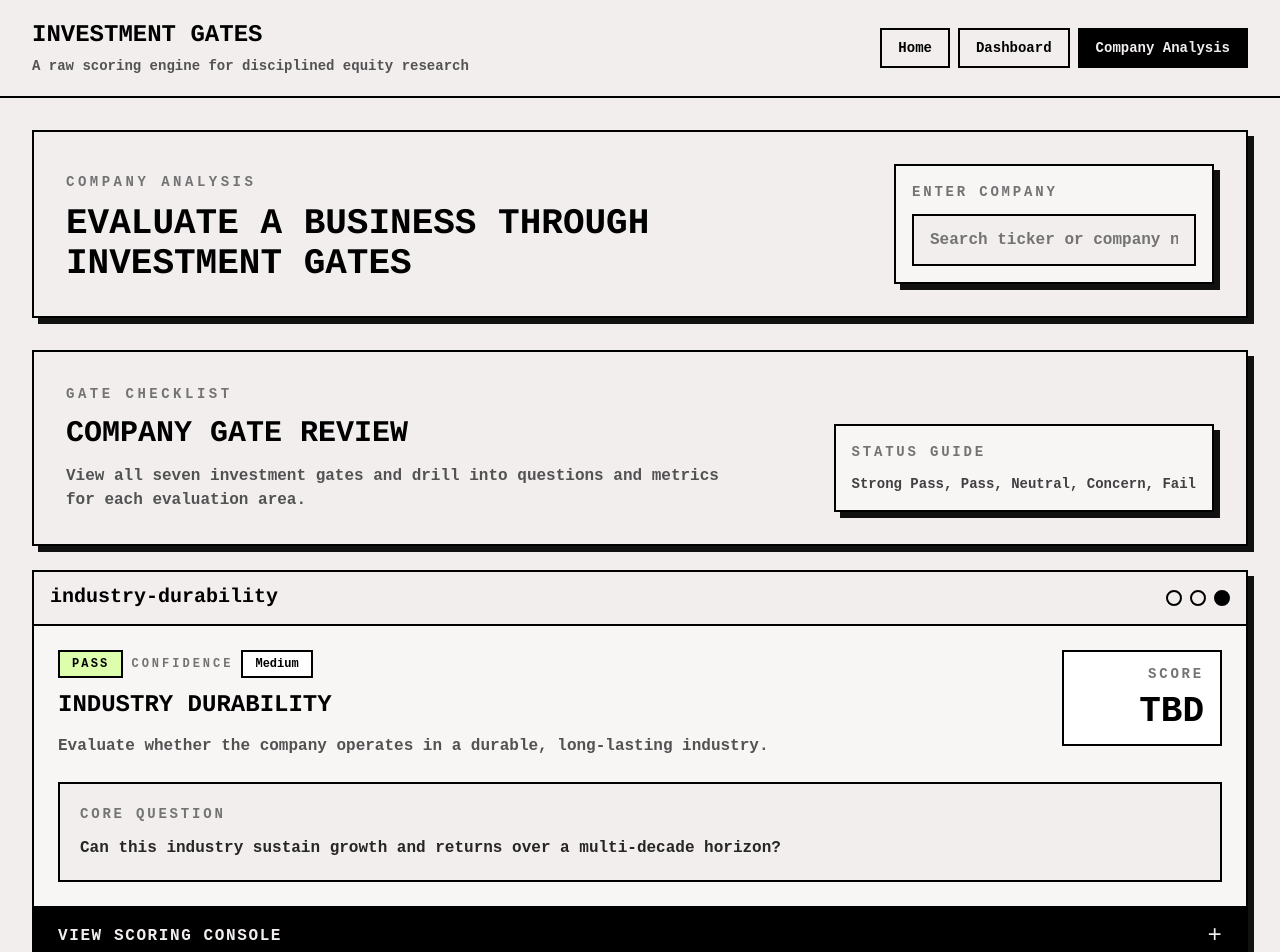
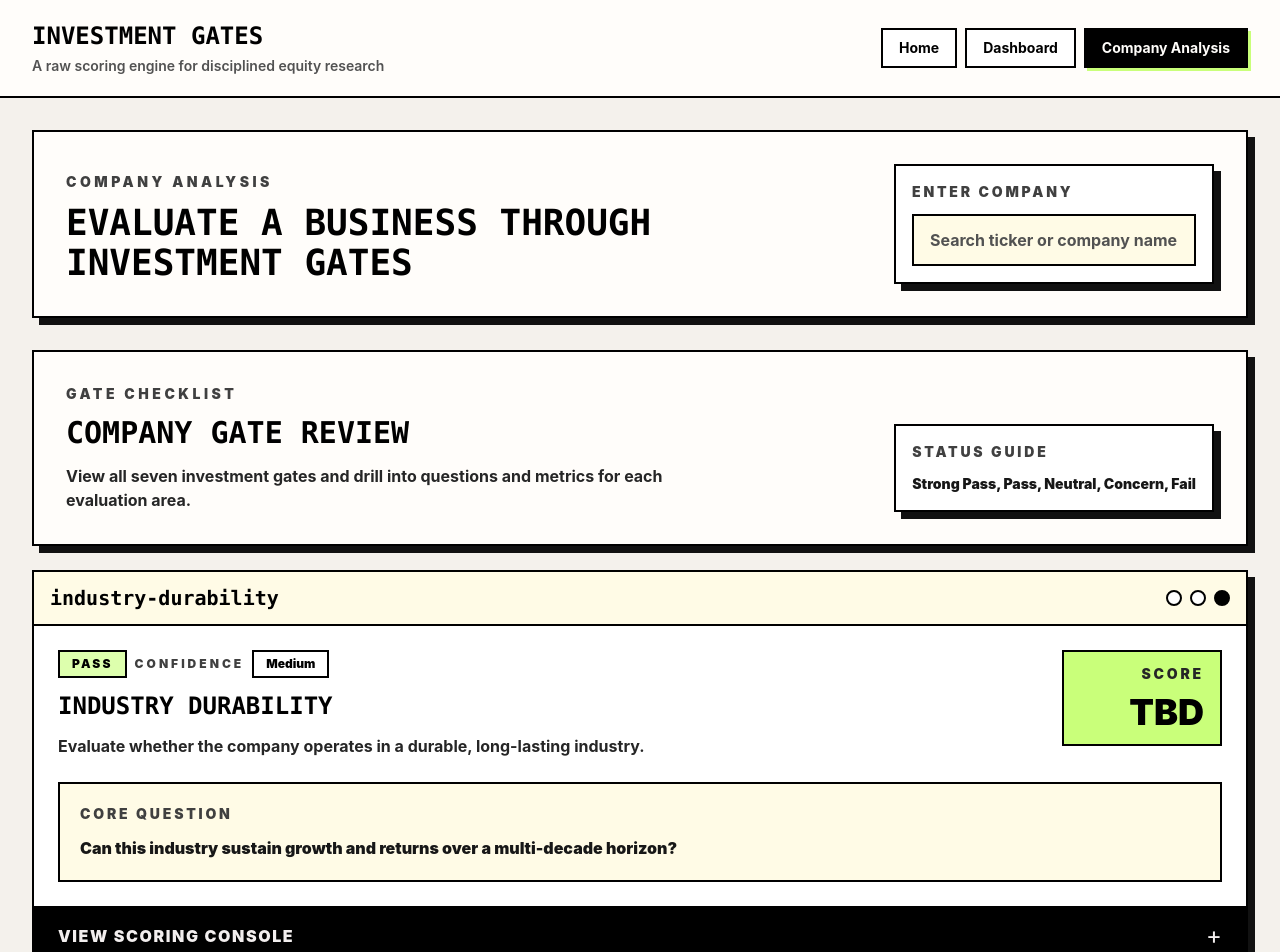
Before and after one commit to masontwist-spec/Financial-Annalysis-Assistant, a React (Vite) app: page /company in a window 1280 px wide. Shown: the top 952 px of the page. Built offline with nearby package versions, Linux system fonts and the light colour scheme.

Commit message:
Fixing Fonts

```diff
--- a/src/App.jsx
+++ b/src/App.jsx
@@ -6,7 +6,7 @@ import CompanyAnalysis from './pages/CompanyAnalysis'
 
 function App() {
   return (
-    <div className="min-h-screen bg-[#f2eeee] text-black">
+    <div className="min-h-screen bg-[#f4f1ec] text-black">
       <NavBar />
       <main className="mx-auto max-w-7xl px-4 py-8 sm:px-6 lg:px-8">
         <Routes>
--- a/src/components/GateCard.jsx
+++ b/src/components/GateCard.jsx
@@ -4,7 +4,7 @@ import { confidenceLevels, gateStatuses } from '../data/gates'
 const statusStyles = {
   'Strong Pass': 'bg-[#c9ff7a]',
   Pass: 'bg-[#ddffad]',
-  Neutral: 'bg-[#f8f5f5]',
+  Neutral: 'bg-white',
   Concern: 'bg-[#ffd35a]',
   Fail: 'bg-[#ff8a8a]',
 }
@@ -44,12 +44,12 @@ function GateCard({ gate, onChange }) {
   }
 
   return (
-    <div className="overflow-hidden border-2 border-black bg-[#f8f5f5] shadow-pixel">
-      <div className="flex items-center justify-between border-b-2 border-black bg-[#f2eeee] px-4 py-3">
+    <div className="overflow-hidden border-2 border-black bg-white shadow-pixel">
+      <div className="flex items-center justify-between border-b-2 border-black bg-[#fffbe6] px-4 py-3">
         <p className="pixel-title text-xl font-black lowercase">{gate.id}</p>
         <div className="flex gap-2">
-          <span className="h-4 w-4 rounded-full border-2 border-black bg-[#f2eeee]" />
-          <span className="h-4 w-4 rounded-full border-2 border-black bg-[#f2eeee]" />
+          <span className="h-4 w-4 rounded-full border-2 border-black bg-white" />
+          <span className="h-4 w-4 rounded-full border-2 border-black bg-white" />
           <span className="h-4 w-4 rounded-full border-2 border-black bg-black" />
         </div>
       </div>
@@ -60,22 +60,22 @@ function GateCard({ gate, onChange }) {
               <span className={`border-2 border-black px-3 py-1 text-xs font-black uppercase tracking-[0.18em] ${badgeClass}`}>
                 {gate.status}
               </span>
-              <span className="text-xs font-black uppercase tracking-[0.25em] text-neutral-500">Confidence</span>
+              <span className="text-xs font-black uppercase tracking-[0.25em] text-neutral-700">Confidence</span>
               <span className="border-2 border-black bg-white px-3 py-1 text-xs font-black">{confidenceLabel}</span>
             </div>
             <h2 className="pixel-title text-2xl font-black uppercase">{gate.title}</h2>
-            <p className="font-semibold text-neutral-600">{gate.shortDescription}</p>
+            <p className="font-bold text-neutral-800">{gate.shortDescription}</p>
           </div>
 
-          <div className="border-2 border-black bg-white px-4 py-3 text-right sm:min-w-[10rem]">
-            <p className="text-sm font-black uppercase tracking-[0.2em] text-neutral-500">Score</p>
+          <div className="border-2 border-black bg-[#c9ff7a] px-4 py-3 text-right sm:min-w-[10rem]">
+            <p className="text-sm font-black uppercase tracking-[0.2em] text-neutral-800">Score</p>
             <p className="mt-2 text-4xl font-black">{scoreLabel}</p>
           </div>
         </div>
 
-        <div className="mt-6 border-2 border-black bg-[#f2eeee] p-5">
-          <p className="text-sm font-black uppercase tracking-[0.2em] text-neutral-500">Core question</p>
-          <p className="mt-3 font-bold text-neutral-800">{gate.coreQuestion}</p>
+        <div className="mt-6 border-2 border-black bg-[#fffbe6] p-5">
+          <p className="text-sm font-black uppercase tracking-[0.2em] text-neutral-700">Core question</p>
+          <p className="mt-3 font-black text-neutral-900">{gate.coreQuestion}</p>
         </div>
       </div>
 
@@ -89,12 +89,12 @@ function GateCard({ gate, onChange }) {
       </button>
 
       {isOpen && (
-        <div className="border-t-2 border-black bg-[#f8f5f5] px-6 py-6">
+        <div className="border-t-2 border-black bg-white px-6 py-6">
           <div className="grid gap-6 lg:grid-cols-2">
             <div className="lg:col-span-2">
-              <h3 className="text-sm font-black uppercase tracking-[0.2em] text-neutral-500">Manual scoring</h3>
+              <h3 className="text-sm font-black uppercase tracking-[0.2em] text-neutral-700">Manual scoring</h3>
               <div className="mt-4 grid gap-4 lg:grid-cols-4">
-                <label className="space-y-2 border-2 border-black bg-[#f2eeee] p-4">
+                <label className="space-y-2 border-2 border-black bg-[#fffbe6] p-4">
                   <span className="block text-sm font-black">Status</span>
                   <select
                     value={gate.status}
@@ -109,7 +109,7 @@ function GateCard({ gate, onChange }) {
                   </select>
                 </label>
 
-                <label className="space-y-2 border-2 border-black bg-[#f2eeee] p-4">
+                <label className="space-y-2 border-2 border-black bg-[#fffbe6] p-4">
                   <span className="block text-sm font-black">Score</span>
                   <input
                     type="number"
@@ -123,7 +123,7 @@ function GateCard({ gate, onChange }) {
                   />
                 </label>
 
-                <label className="space-y-2 border-2 border-black bg-[#f2eeee] p-4">
+                <label className="space-y-2 border-2 border-black bg-[#fffbe6] p-4">
                   <span className="block text-sm font-black">Confidence</span>
                   <select
                     value={gate.confidenceLevel ?? ''}
@@ -139,16 +139,16 @@ function GateCard({ gate, onChange }) {
                   </select>
                 </label>
 
-                <div className="border-2 border-black bg-[#f2eeee] p-4">
+                <div className="border-2 border-black bg-[#fffbe6] p-4">
                   <span className="block text-sm font-black">Current read</span>
-                  <p className="mt-3 text-sm font-bold text-neutral-600">
+                  <p className="mt-3 text-sm font-black text-neutral-900">
                     {gate.status} / {scoreLabel} / {confidenceLabel}
                   </p>
                 </div>
               </div>
 
               <div className="mt-4 grid gap-4 lg:grid-cols-2">
-                <label className="space-y-2 border-2 border-black bg-[#f2eeee] p-4">
+                <label className="space-y-2 border-2 border-black bg-[#fffbe6] p-4">
                   <span className="block text-sm font-black">Notes</span>
                   <textarea
                     value={notesValue}
@@ -159,7 +159,7 @@ function GateCard({ gate, onChange }) {
                   />
                 </label>
 
-                <label className="space-y-2 border-2 border-black bg-[#f2eeee] p-4">
+                <label className="space-y-2 border-2 border-black bg-[#fffbe6] p-4">
                   <span className="block text-sm font-black">Red flags</span>
                   <textarea
                     value={redFlagsValue}
@@ -173,7 +173,7 @@ function GateCard({ gate, onChange }) {
             </div>
 
             <div>
-              <h3 className="text-sm font-black uppercase tracking-[0.2em] text-neutral-500">Key questions</h3>
+              <h3 className="text-sm font-black uppercase tracking-[0.2em] text-neutral-700">Key questions</h3>
               <ul className="mt-4 space-y-3 font-bold text-neutral-800">
                 {gate.keyQuestions.length > 0 ? (
                   gate.keyQuestions.map((question) => (
@@ -188,7 +188,7 @@ function GateCard({ gate, onChange }) {
             </div>
 
             <div>
-              <h3 className="text-sm font-black uppercase tracking-[0.2em] text-neutral-500">Key metrics</h3>
+              <h3 className="text-sm font-black uppercase tracking-[0.2em] text-neutral-700">Key metrics</h3>
               <ul className="mt-4 space-y-3 font-bold text-neutral-800">
                 {gate.keyMetrics.length > 0 ? (
                   gate.keyMetrics.map((metric) => (
@@ -203,7 +203,7 @@ function GateCard({ gate, onChange }) {
             </div>
 
             <div className="lg:col-span-2">
-              <h3 className="text-sm font-black uppercase tracking-[0.2em] text-neutral-500">Saved notes & red flags</h3>
+              <h3 className="text-sm font-black uppercase tracking-[0.2em] text-neutral-700">Saved notes & red flags</h3>
               <div className="mt-4 grid gap-4 lg:grid-cols-2">
                 <div className="min-h-24 whitespace-pre-wrap border-2 border-black bg-white px-4 py-3 font-bold text-neutral-800">
                   {notesValue ? notesValue : <span className="text-neutral-500">No notes added yet.</span>}
--- a/src/components/NavBar.jsx
+++ b/src/components/NavBar.jsx
@@ -8,7 +8,7 @@ const navItems = [
 
 function NavBar() {
   return (
-    <header className="border-b-2 border-black bg-[#f2eeee]">
+    <header className="border-b-2 border-black bg-[#fffdfa]">
       <div className="mx-auto flex max-w-7xl flex-col gap-4 px-4 py-5 sm:px-6 lg:flex-row lg:items-center lg:justify-between lg:px-8">
         <div>
           <p className="pixel-title text-2xl font-black uppercase">Investment Gates</p>
@@ -22,8 +22,8 @@ function NavBar() {
               to={item.path}
               className={({ isActive }) =>
                 isActive
-                  ? 'border-2 border-black bg-black px-4 py-2 text-[#f2eeee]'
-                  : 'border-2 border-black bg-[#f2eeee] px-4 py-2 text-black transition hover:bg-[#dfd9d9]'
+                  ? 'border-2 border-black bg-black px-4 py-2 text-[#fffdfa] shadow-[3px_3px_0_#c9ff7a]'
+                  : 'border-2 border-black bg-white px-4 py-2 text-black transition hover:-translate-y-0.5 hover:bg-[#c9ff7a] hover:shadow-[3px_3px_0_#111111]'
               }
             >
               {item.label}
--- a/src/index.css
+++ b/src/index.css
@@ -12,11 +12,11 @@ html {
 }
 
 body {
-  @apply bg-[#f2eeee] text-black antialiased;
-  font-family: 'Courier New', Courier, ui-monospace, SFMono-Regular, Menlo, Monaco, Consolas, monospace;
+  @apply bg-[#f4f1ec] text-black antialiased;
+  font-family: Inter, ui-sans-serif, system-ui, -apple-system, BlinkMacSystemFont, 'Segoe UI', sans-serif;
   background-image:
-    linear-gradient(rgba(0, 0, 0, 0.035) 1px, transparent 1px),
-    linear-gradient(90deg, rgba(0, 0, 0, 0.035) 1px, transparent 1px);
+    linear-gradient(rgba(0, 0, 0, 0.045) 1px, transparent 1px),
+    linear-gradient(90deg, rgba(0, 0, 0, 0.045) 1px, transparent 1px);
   background-size: 24px 24px;
 }
 
@@ -33,13 +33,14 @@ textarea {
 
 .pixel-title {
   letter-spacing: 0;
+  font-family: ui-monospace, SFMono-Regular, Menlo, Monaco, Consolas, 'Liberation Mono', monospace;
   text-rendering: geometricPrecision;
 }
 
 .pixel-panel {
-  @apply border-2 border-black bg-[#f2eeee] shadow-pixel;
+  @apply border-2 border-black bg-[#fffdfa] shadow-pixel;
 }
 
 .pixel-card {
-  @apply border-2 border-black bg-[#f8f5f5] shadow-pixel;
+  @apply border-2 border-black bg-white shadow-pixel;
 }
--- a/src/pages/CompanyAnalysis.jsx
+++ b/src/pages/CompanyAnalysis.jsx
@@ -16,14 +16,14 @@ function CompanyAnalysis() {
       <div className="pixel-panel p-6 sm:p-8">
         <div className="flex flex-col gap-4 sm:flex-row sm:items-end sm:justify-between">
           <div>
-            <p className="text-sm font-black uppercase tracking-[0.25em] text-neutral-500">Company Analysis</p>
+            <p className="text-sm font-black uppercase tracking-[0.25em] text-neutral-700">Company Analysis</p>
             <h1 className="pixel-title mt-3 text-4xl font-black uppercase">Evaluate a business through investment gates</h1>
           </div>
-          <div className="border-2 border-black bg-[#f8f5f5] px-4 py-4 shadow-pixel sm:min-w-80">
-            <p className="text-sm font-black uppercase tracking-[0.2em] text-neutral-500">Enter company</p>
+          <div className="border-2 border-black bg-white px-4 py-4 shadow-pixel sm:min-w-80">
+            <p className="text-sm font-black uppercase tracking-[0.2em] text-neutral-700">Enter company</p>
             <input
               placeholder="Search ticker or company name"
-              className="mt-3 w-full border-2 border-black bg-[#f2eeee] px-4 py-3 font-bold text-black outline-none transition placeholder:text-neutral-500 focus:bg-white"
+              className="mt-3 w-full border-2 border-black bg-[#fffbe6] px-4 py-3 font-bold text-black outline-none transition placeholder:text-neutral-600 focus:bg-white"
             />
           </div>
         </div>
@@ -33,15 +33,15 @@ function CompanyAnalysis() {
         <div className="pixel-panel p-6 sm:p-8">
           <div className="flex flex-col gap-4 lg:flex-row lg:items-end lg:justify-between">
             <div>
-              <p className="text-sm font-black uppercase tracking-[0.25em] text-neutral-500">Gate checklist</p>
+              <p className="text-sm font-black uppercase tracking-[0.25em] text-neutral-700">Gate checklist</p>
               <h2 className="pixel-title mt-3 text-3xl font-black uppercase">Company gate review</h2>
-              <p className="mt-3 max-w-2xl font-semibold text-neutral-600">
+              <p className="mt-3 max-w-2xl font-bold text-neutral-800">
                 View all seven investment gates and drill into questions and metrics for each evaluation area.
               </p>
             </div>
-            <div className="border-2 border-black bg-[#f8f5f5] px-4 py-4 shadow-pixel">
-              <p className="text-sm font-black uppercase tracking-[0.2em] text-neutral-500">Status guide</p>
-              <p className="mt-3 text-sm font-bold text-neutral-700">Strong Pass, Pass, Neutral, Concern, Fail</p>
+            <div className="border-2 border-black bg-white px-4 py-4 shadow-pixel">
+              <p className="text-sm font-black uppercase tracking-[0.2em] text-neutral-700">Status guide</p>
+              <p className="mt-3 text-sm font-black text-neutral-900">Strong Pass, Pass, Neutral, Concern, Fail</p>
             </div>
           </div>
         </div>
--- a/tailwind.config.js
+++ b/tailwind.config.js
@@ -22,7 +22,7 @@ export default {
       },
       boxShadow: {
         soft: '0 16px 40px rgba(15, 23, 42, 0.08)',
-        pixel: '6px 6px 0 #111111'
+        pixel: '7px 7px 0 #111111'
       }
     }
   },
```
Also changed, not shown: src/pages/Dashboard.jsx (+6 -6 lines), src/pages/Home.jsx (+9 -9 lines), 5 other files (tests, documents, lock files or other folders).
